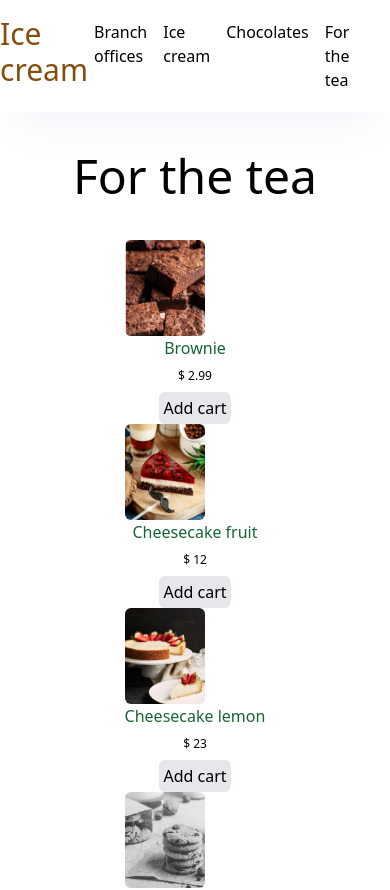
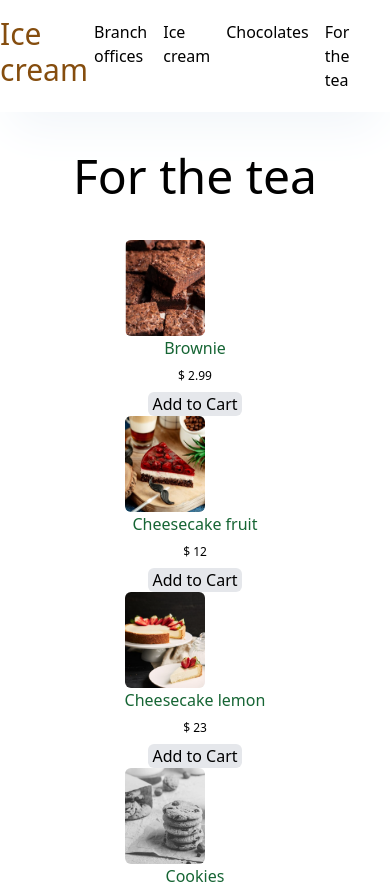
Before and after one commit to Githubmagali/icecream-shop, a Next.js app: page /forTheTea in a window 390 px wide. Shown: the top 890 px of the page. Built offline with nearby package versions, Linux system fonts and the light colour scheme.

Commit message:
add buttom for the tea

```diff
--- a/src/app/forTheTea/page.jsx
+++ b/src/app/forTheTea/page.jsx
@@ -1,3 +1,7 @@
+"use client"
+import { useState } from "react"
+import { useCart } from "@/context/cartProvider"
+
 
 const items = [{
     id: 1,
@@ -49,6 +53,8 @@ const items = [{
 
 function ForTheTea() {
 
+    const { cart, addToCart, removeFromCart, getItemQuantity } = useCart()
+
 
 
 
@@ -64,7 +70,20 @@ function ForTheTea() {
                     <div className='lg:col-span-1' >
                         <p className='text-center text-green-800'>{item.name}</p>
                         <p className='text-xs py-2'> $ {item.price}</p>
-                        <button className="py-1 bg-gray-200 px-1 hover:bg-gray-300 rounded-md">Add cart</button>
+                        {getItemQuantity(item.id) > 0 ? (
+                        <div className="flex gap-x-3 items-center justify-center">
+                        <button className="bg-gray-200 hover:bg-gray-300 px-2 rounded-full" onClick={() => addToCart(item)}>+</button>
+                        <p className="text-xs text-center">{getItemQuantity(item.id)}</p>
+                        <button className="bg-gray-200 hover:bg-gray-300 px-2 rounded-full" onClick={() => removeFromCart(item.id)}>-</button>
+                        </div>
+
+                        ): (
+                            <button  onClick={() => addToCart(item)}
+                            className={`lg:py-1 bg-gray-200 px-1 hover:bg-gray-300 rounded-md ${item.soldOut ? "hidden" : ""}`}>Add to Cart</button>
+                        )
+                        }
+
+
                     </div>
 
 
--- a/src/app/swiper/styles.css
+++ b/src/app/swiper/styles.css
@@ -0,0 +1,40 @@
+#app {
+    height: 100%;
+  }
+  html,
+  body {
+    position: relative;
+    height: 100%;
+  }
+
+  body {
+
+    font-family: Helvetica Neue, Helvetica, Arial, sans-serif;
+    font-size: 14px;
+    color: #000;
+    margin: 0;
+    padding: 0;
+  }
+
+  .swiper {
+    width: 100%;
+    height: 100%;
+  }
+
+  .swiper-slide {
+    text-align: center;
+    font-size: 18px;
+
+
+    /* Center slide text vertically */
+    display: flex;
+    justify-content: center;
+    align-items: center;
+  }
+
+  .swiper-slide img {
+    display: block;
+    width: 100%;
+    height: 100%;
+    object-fit: cover;
+  }
```
